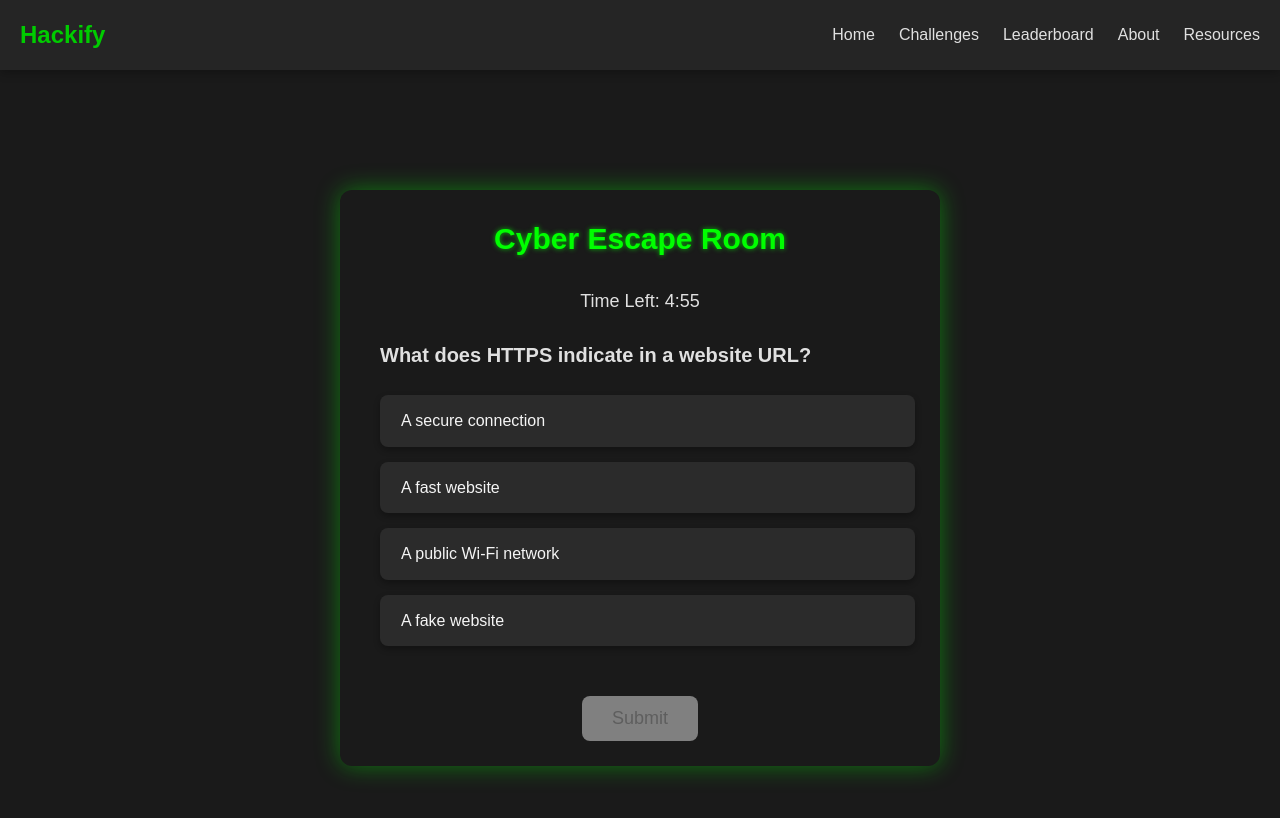
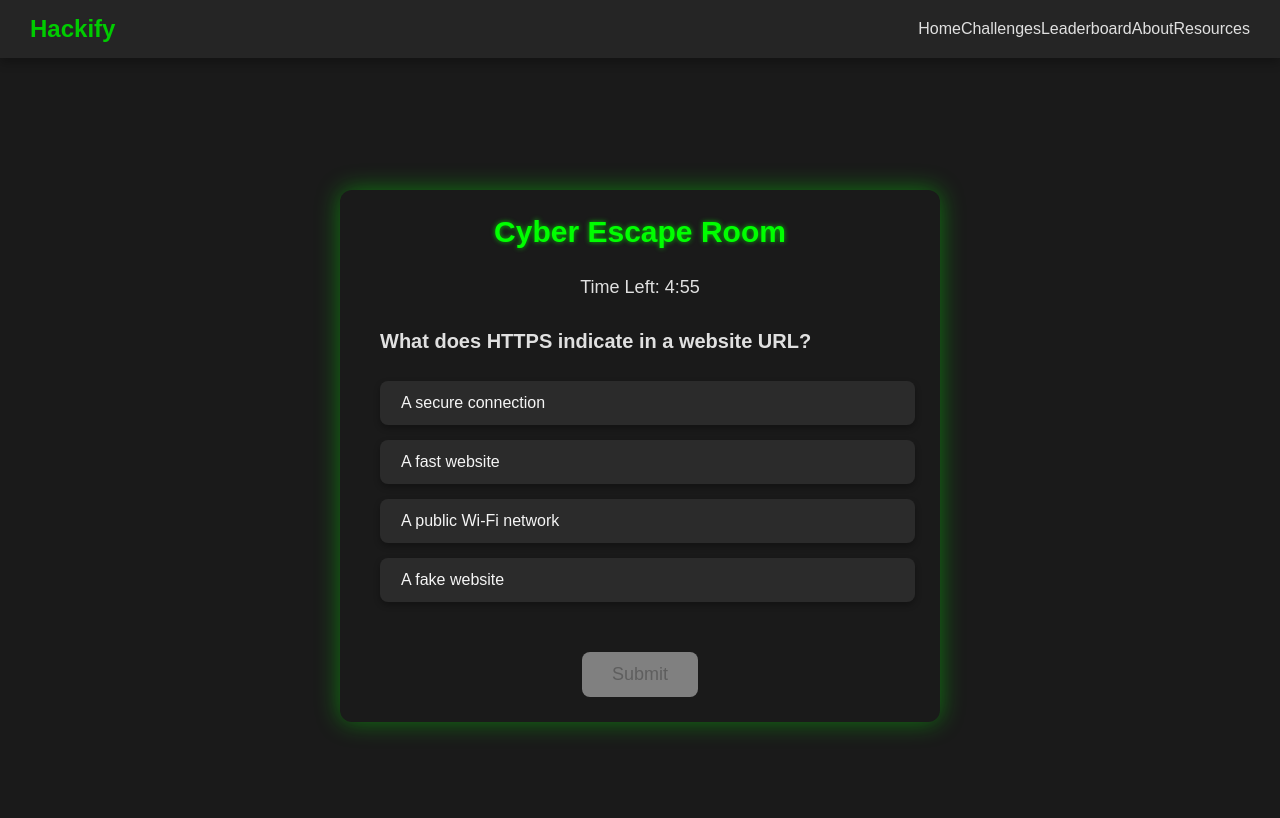
Before and after one commit to Parth-Gholap/cyber-Hackify, a React (Vite) app: page /games/escape-room in a window 1280 px wide. Shown: the top 818 px of the page. Built offline with nearby package versions, Linux system fonts and the light colour scheme.

Commit message:
Update App.css

```diff
--- a/src/App.css
+++ b/src/App.css
@@ -1,4 +1,4 @@
-/* Reset and base styles */
+/* Global Reset */
 * {
   margin: 0;
   padding: 0;
@@ -9,7 +9,6 @@ body {
   font-family: 'Arial', sans-serif;
   background-color: #1a1a1a;
   color: #e0e0e0;
-  line-height: 1.6;
 }
 
 .app {
@@ -18,29 +17,51 @@ body {
   flex-direction: column;
 }
 
-/* Navbar styles */
+/* Navbar Styles */
 .navbar {
+  display: flex;
+  justify-content: space-between;
+  align-items: center;
+  padding: 15px 30px;
   background-color: #252525;
-  box-shadow: 0 2px 10px rgba(0, 0, 0, 0.3);
-  padding: 0 20px;
-  height: 70px;
-  display: flex;
-  align-items: center;
-  justify-content: space-between;
+  box-shadow: 0 4px 10px rgba(0, 0, 0, 0.3);
   position: fixed;
   width: 100%;
   top: 0;
   left: 0;
-  z-index: 100;
+  z-index: 1000;
 }
 
 .nav-logo {
-  color: #00cc00;
   font-size: 24px;
   font-weight: bold;
+  color: #00cc00;
   text-decoration: none;
 }
 
+.nav-links {
+  display: flex;
+  list-style: none;
+  margin: 0;
+  padding: 0;
+}
+
+.nav-links li {
+  margin-left: 20px;
+}
+
+.nav-links a {
+  color: #e0e0e0;
+  text-decoration: none;
+  font-size: 16px;
+  transition: color 0.3s ease;
+}
+
+.nav-links a:hover {
+  color: #00cc00;
+}
+
+/* Hamburger Menu Button */
 .nav-toggle {
   display: none;
   background: none;
@@ -50,68 +71,77 @@ body {
   cursor: pointer;
 }
 
-.nav-menu {
-  height: 100%;
+/* Close Button */
+.nav-close {
+  display: none;
+  background: none;
+  border: none;
+  color: #00cc00;
+  font-size: 24px;
+  cursor: pointer;
+  width: 100%;
+  text-align: right;
+  padding: 10px;
 }
 
-.nav-links {
-  height: 100%;
-  display: flex;
-  align-items: center;
-}
-
-.nav-links a {
-  color: #e0e0e0;
-  text-decoration: none;
-  margin-left: 24px;
-  font-size: 16px;
-  transition: color 0.3s;
-}
-
-.nav-links a:hover {
-  color: #00cc00;
-}
-
-/* Main content */
+/* Main Content */
 .content {
-  margin-top: 70px;
+  margin-top: 70px; /* Add space for fixed navbar */
   padding: 20px;
   flex: 1;
 }
 
-/* Mobile styles */
+/* Mobile Navbar Styles */
 @media (max-width: 768px) {
   .nav-toggle {
     display: block;
   }
 
-  .nav-menu {
+  .nav-links {
     position: fixed;
-    top: 70px;
-    right: -100%;
+    top: 0;
+    left: -250px;
+    height: 100vh;
     width: 250px;
-    height: calc(100vh - 70px);
     background-color: #252525;
-    transition: right 0.3s ease;
-    overflow-y: auto;
-    z-index: 90;
+    flex-direction: column;
+    padding: 20px 0;
+    transition: left 0.3s ease;
+    box-shadow: 4px 0 8px rgba(0, 0, 0, 0.2);
+    z-index: 1100;
   }
 
-  .nav-menu.open {
-    right: 0;
+  .nav-links.active {
+    left: 0;
+  }
+
+  .nav-links li {
+    margin: 15px 0;
+    padding: 0 20px;
+    width: 100%;
+  }
+
+  .nav-links a {
+    display: block;
+    padding: 10px 0;
+  }
+
+  .nav-close {
+    display: block;
+  }
+}
+
+/* Mobile Responsive Design */
+@media (max-width: 480px) {
+  .navbar {
+    padding: 10px 15px;
+  }
+
+  .nav-logo {
+    font-size: 20px;
   }
 
   .nav-links {
-    flex-direction: column;
-    align-items: flex-start;
-    padding: 20px;
-    height: auto;
-  }
-
-  .nav-links a {
-    margin: 10px 0;
-    width: 100%;
-    padding: 10px 0;
-    display: block;
+    width: 220px;
   }
 }
```
